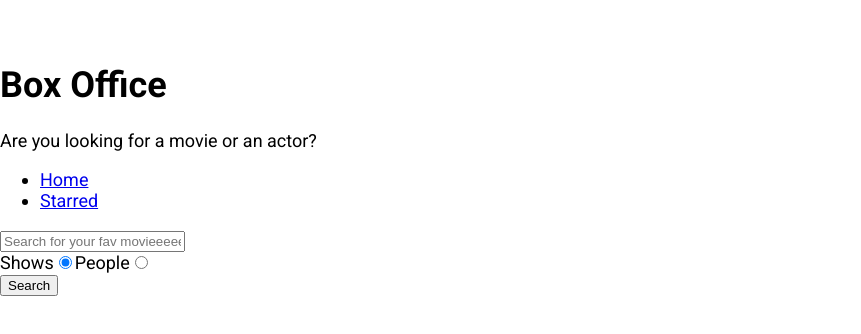
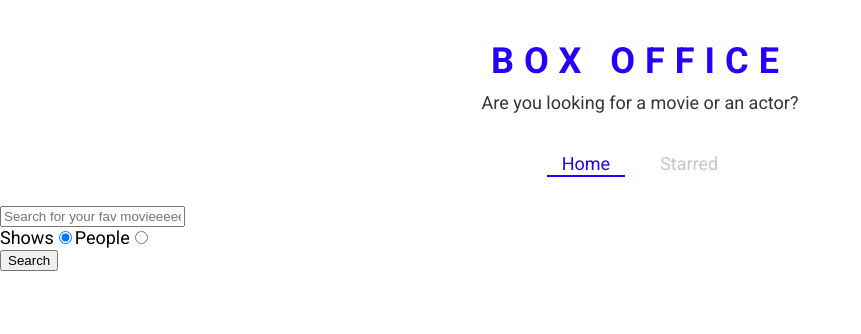
Before and after one commit to harshit-b/Box-Office, a React (Create React App) app: page / in a window 1280 px wide. Shown: the top 334 px of the page, without its empty margins (0-861 px from the left). Built offline with nearby package versions, Linux system fonts and the light colour scheme.

Commit message:
Defined theme for styled components and created a few styled components

```diff
--- a/src/App.js
+++ b/src/App.js
@@ -1,12 +1,21 @@
 import React from 'react';
 import { Switch, Route } from 'react-router-dom';
+import { ThemeProvider } from 'styled-components';
 import Home from './pages/Home';
 import Starred from './pages/Starred';
 import Show from './pages/Show';
 
+const theme = {
+  mainColors: {
+    blue: '#2400ff',
+    gray: '#c6c6c6',
+    dark: '#353535',
+  },
+};
+
 function App() {
   return (
-    <div>
+    <ThemeProvider theme={theme}>
       <Switch>
         <Route exact path="/">
           <Home />
@@ -22,7 +31,7 @@
 
         <Route>NOT FOUND :(</Route>
       </Switch>
-    </div>
+    </ThemeProvider>
   );
 }
 
--- a/src/components/Navs.js
+++ b/src/components/Navs.js
@@ -1,5 +1,6 @@
 import React from 'react';
-import { Link } from 'react-router-dom';
+import { useLocation } from 'react-router-dom';
+import { LinkStyled, NavList } from './Navs.styled';
 
 const LINKS = [
   { to: '/', text: 'Home' },
@@ -7,17 +8,25 @@
 ];
 
 const Navs = () => {
+  const location = useLocation();
+
   return (
     <div>
-      <ul>
+      <NavList>
         {LINKS.map(link => {
           return (
             <li key={link.to}>
-              <Link to={link.to}> {link.text} </Link>
+              <LinkStyled
+                to={link.to}
+                className={link.to === location.pathname ? 'active' : ''}
+              >
+                {' '}
+                {link.text}{' '}
+              </LinkStyled>
             </li>
           );
         })}
-      </ul>
+      </NavList>
     </div>
   );
 };
--- /dev/null
+++ b/src/components/Navs.styled.js
@@ -0,0 +1,41 @@
+import styled from 'styled-components';
+import { Link } from 'react-router-dom';
+
+export const NavList = styled.ul`
+  display: flex;
+  justify-content: center;
+  list-style: none;
+  margin: 0 0 30px;
+  padding: 0;
+`;
+
+export const LinkStyled = styled(Link)`
+  margin: 0 10px;
+  padding: 3px 15px;
+  position: relative;
+  text-decoration: none;
+  color: ${({ theme }) => theme.mainColors.gray};
+  &.active {
+    color: ${({ theme }) => theme.mainColors.blue};
+    &:after {
+      content: '';
+      position: absolute;
+      display: block;
+      height: 2px;
+      left: 0%;
+      bottom: 0;
+      background-color: ${({ theme }) => theme.mainColors.blue};
+      animation: slide-in 0.3s ease-in forwards;
+      @keyframes slide-in {
+        from {
+          left: 50%;
+          width: 0;
+        }
+        to {
+          left: 0%;
+          width: 100%;
+        }
+      }
+    }
+  }
+`;
--- a/src/components/Title.js
+++ b/src/components/Title.js
@@ -1,11 +1,12 @@
 import React from 'react';
+import { TitleWrapper } from './Title.styled';
 
 const Title = ({ title, subtitle }) => {
   return (
-    <div>
+    <TitleWrapper>
       <h1> {title} </h1>
       <p> {subtitle} </p>
-    </div>
+    </TitleWrapper>
   );
 };
 
--- /dev/null
+++ b/src/components/Title.styled.js
@@ -0,0 +1,18 @@
+import styled from 'styled-components';
+
+export const TitleWrapper = styled.div`
+  text-align: center;
+  margin: 0 0 40px;
+
+  h1 {
+    color: ${({ theme }) => theme.mainColors.blue};
+    letter-spacing: 10px;
+    text-transform: uppercase;
+    margin: 0 0 10px;
+  }
+
+  p {
+    color: ${({ theme }) => theme.mainColors.dark};
+    margin: 0;
+  }
+`;
```
